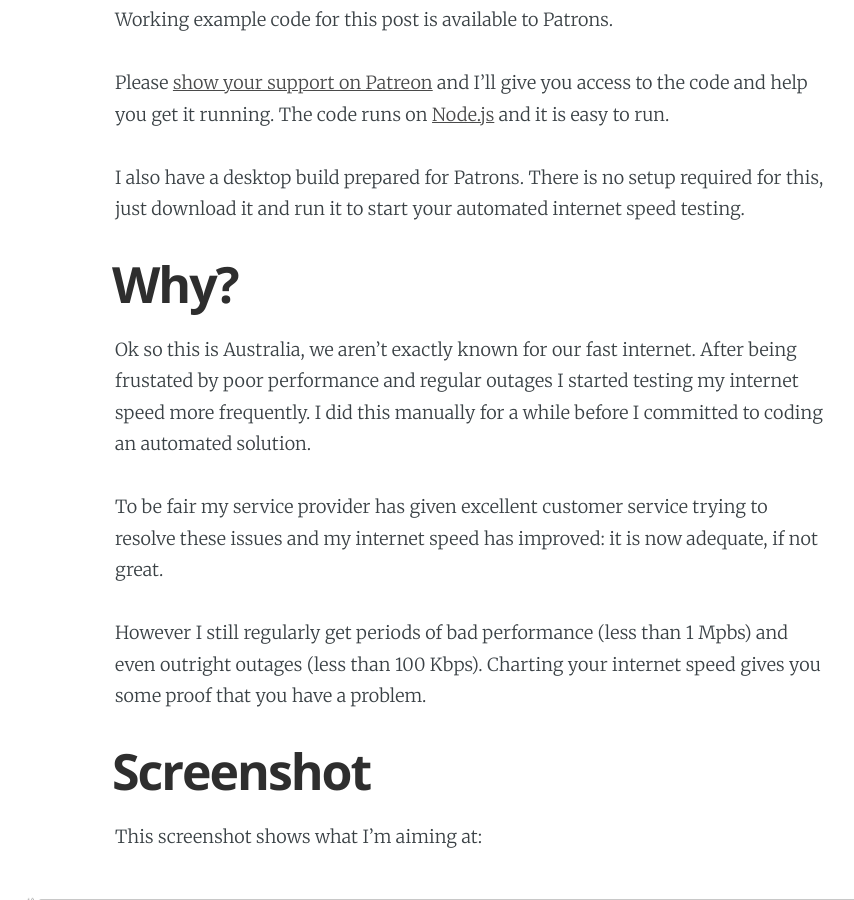
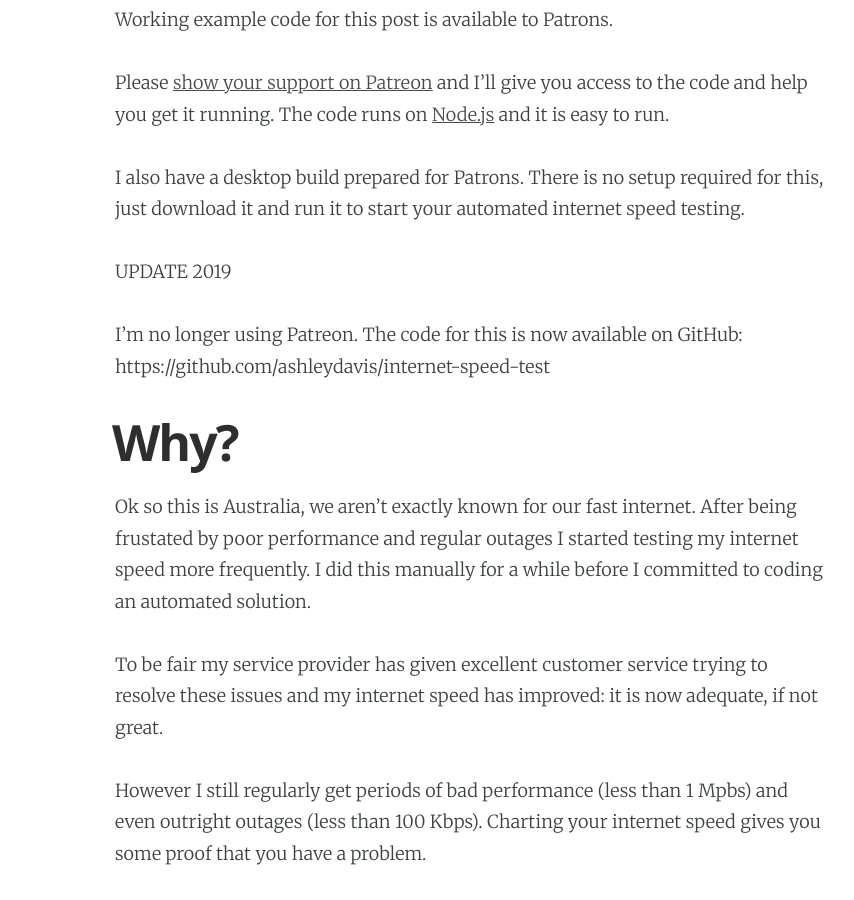
Before and after one commit to ashleydavis/the-data-wrangler-blog, a Jekyll site: the page built from _posts/2017-03-13-automated-internet-speed-testing.markdown, in a window 1280 px wide and 900 px high, scrolled down 2081 px. Shown: the whole window, without its empty margins (170-1024 px from the left). Built offline with Jekyll 4.4.1, drawn with Linux system fonts in a browser that asks for light colours; comment, search, counter and statistics services are not loaded.

Commit message:
Added link to code on Github for internet speed testing post.

```diff
--- a/_posts/2017-03-13-automated-internet-speed-testing.markdown
+++ b/_posts/2017-03-13-automated-internet-speed-testing.markdown
@@ -41,6 +41,12 @@ Working example code for this post is available to Patrons.
 Please [show your support on Patreon](https://www.patreon.com/thedatawrangler) and I'll give you access to the code and help you get it running. The code runs on [Node.js](https://nodejs.org/) and it is easy to run.
 
 I also have a desktop build prepared for Patrons. There is no setup required for this, just download it and run it to start your automated internet speed testing.
+
+UPDATE 2019
+
+I'm no longer using Patreon.
+The code for this is now available on GitHub: https://github.com/ashleydavis/internet-speed-test
+
 
 # Why?
 
```
